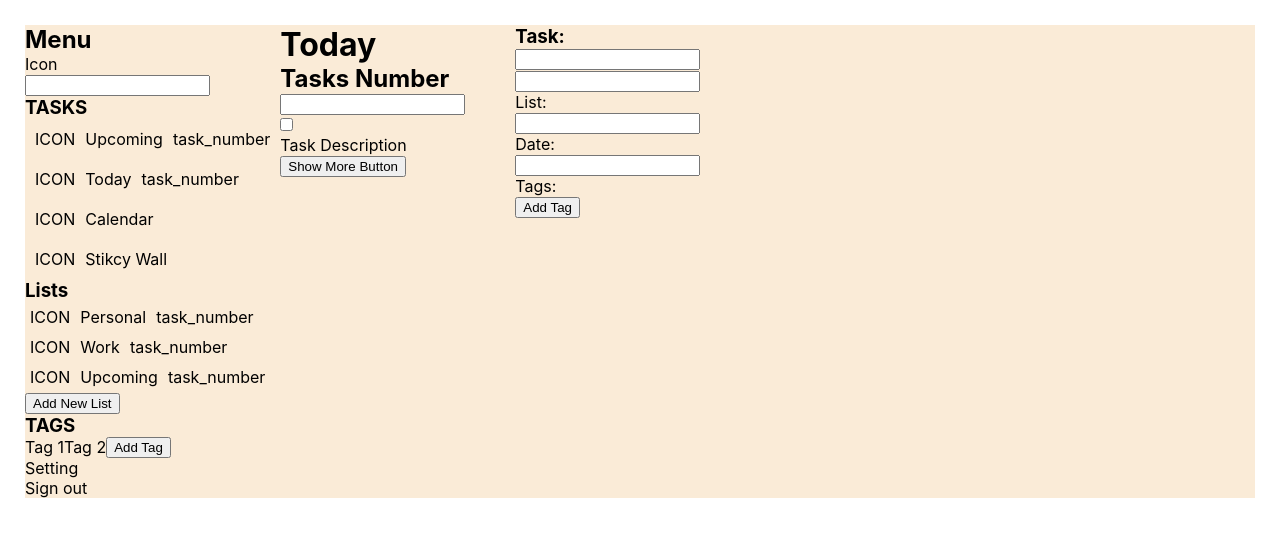
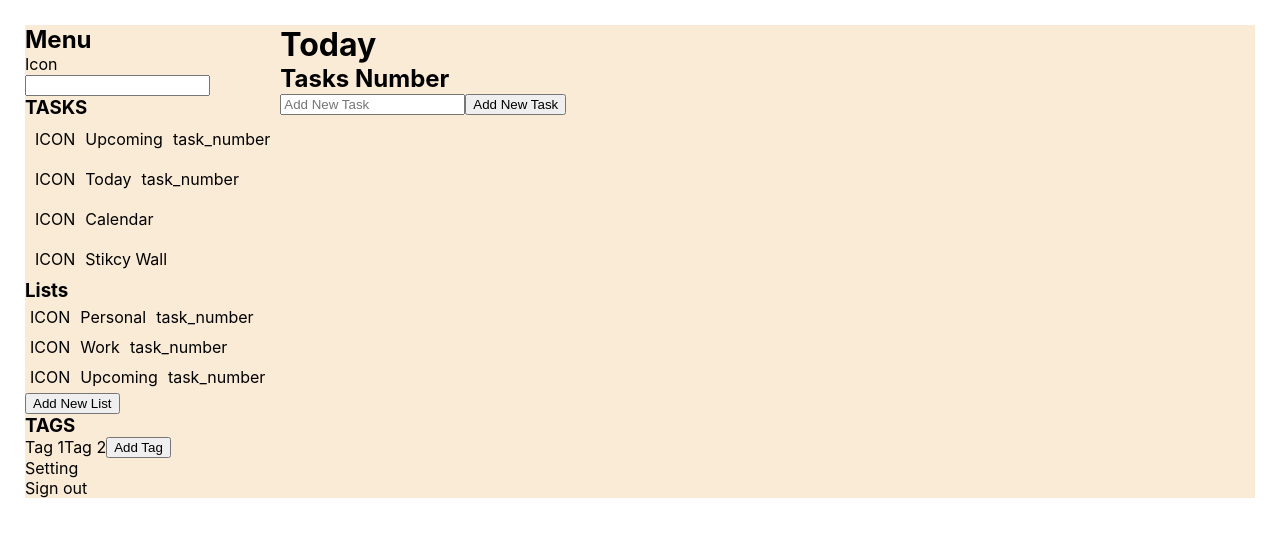
Before and after one commit to void0xf/ProductivityApp, a React (Create React App) app: page / in a window 1280 px wide. Shown: the top 536 px of the page. Built offline with nearby package versions, Linux system fonts and the light colour scheme.

Commit message:
Added basic task functionality

```diff
--- a/src/App.js
+++ b/src/App.js
@@ -2,14 +2,18 @@ import './App.css';
 import MenuBar from './components/menu-bar/menu-bar.component';
 import TaskBar from './components/task-bar/task-bar.component';
 import TaskInfoBar from './components/task-info-bar/task-info-bar.component';
+import { TaskProvider, useTaskContext } from './contexts/tasks.context';
 
 
 function App() {
+  const { state, dispatch } = useTaskContext();
+
+
   return (
     <div className="app">
-     <MenuBar/>
-      <TaskBar />
-      <TaskInfoBar />
+      <MenuBar />
+        <TaskBar />
+      {state.isTaskTabOpen && <TaskInfoBar />}
     </div>
   );
 }
--- a/src/components/task-bar/new-task-button/new-task-button.component.jsx
+++ b/src/components/task-bar/new-task-button/new-task-button.component.jsx
@@ -1,11 +1,48 @@
-import React from 'react'
+import React, { useContext, useEffect, useState } from 'react'
+import { useTaskContext } from '../../../contexts/tasks.context';
+
 
 const NewTaskButton = () => {
+  const { state, dispatch } = useTaskContext();
+  const [inputValue, setInputValue] = useState('');
+
+  const handleInputChange = (e) => {
+    setInputValue(e.target.value);
+  };
+
+
+  const addnewtask = () => {
+    const newTask = {
+      id: 1,
+      taskName: inputValue,
+      description: '',
+      date: '',
+      type: '',
+      tags: [],
+    };
+
+
+    dispatch({ type: 'ADD_TASK', payload: newTask });
+  };
+
+  useEffect(() => {
+    console.log(state.isTaskTabOpen)
+  }, [state])
+
   return (
     <div>
-      <input type="Search" />
+      <input
+        type="text"
+        value={inputValue}
+        onChange={(e) => setInputValue(e.target.value)}
+        placeholder='Add New Task'
+      />
+
+      <button type="button" onClick={addnewtask}>
+        Add New Task
+      </button>
     </div>
-  )
+  );
 }
 
-export default NewTaskButton
+export default NewTaskButton;
--- a/src/components/task-bar/task-bar.component.jsx
+++ b/src/components/task-bar/task-bar.component.jsx
@@ -1,8 +1,15 @@
-import React from 'react'
+import React, { useEffect, useState } from 'react'
 import NewTaskButton from './new-task-button/new-task-button.component';
-
+import { useTaskContext } from '../../contexts/tasks.context';
+import TaskInfoBar from '../task-info-bar/task-info-bar.component';
 
 const TaskBar = () => {
+  const { state, dispatch } = useTaskContext();
+
+  const handleOpenTaskTab = () => {
+    dispatch({ type: 'OPEN_TASK_TAB' });
+  };
+
   return (
     <div className='task-bar'>
       <div className='heading'>
@@ -11,12 +18,15 @@ const TaskBar = () => {
       </div>
 
       <NewTaskButton />
+      {state.tasks.map((task) => (
+      <div className='current-task' key={task.id}>
+      <input type="checkbox" />
+      <p>{task.taskName}</p>
+      <button onClick={handleOpenTaskTab}>Show More Button</button>
+      </div>
+    ))}
 
-      <div className='current-task'>
-        <input type="checkbox" />
-        <p>Task Description</p>
-        <button>Show More Button</button>
-      </div>
+
     </div>
   )
 }
--- /dev/null
+++ b/src/contexts/tasks.context.jsx
@@ -0,0 +1,48 @@
+import { createContext, useReducer, useState, useContext} from "react";
+
+export const TasksContext = createContext();
+
+const initialState = {
+  tasks: [],
+  isTaskTabOpen: false,
+};
+
+// const taskInformation = {
+//   taskName,
+//   description,
+//   date,
+//   type,
+//   tags,
+// }
+
+const taskReducer = (state, action) => {
+  switch(action.type) {
+    case 'ADD_TASK':
+    return{
+      ...state,
+      tasks:[...state.tasks, action.payload]
+    }
+    case 'OPEN_TASK_TAB':
+      return{
+        ...state,
+        isTaskTabOpen: !state.isTaskTabOpen
+      }
+    default:
+      return state;
+  }
+
+}
+
+export const TaskProvider = ({children}) => {
+  const[state, dispatch] = useReducer(taskReducer, initialState);
+
+  return (
+    <TasksContext.Provider value={ { state, dispatch }}>
+      {children}
+    </TasksContext.Provider>
+  )
+}
+
+export function useTaskContext() {
+  return useContext(TasksContext);
+}
--- a/src/index.js
+++ b/src/index.js
@@ -3,11 +3,14 @@ import ReactDOM from 'react-dom/client';
 import './index.css';
 import App from './App';
 import reportWebVitals from './reportWebVitals';
+import { TaskProvider } from './contexts/tasks.context';
 
 const root = ReactDOM.createRoot(document.getElementById('root'));
 root.render(
   <React.StrictMode>
-    <App />
+    <TaskProvider>
+      <App />
+    </TaskProvider>
   </React.StrictMode>
 );
 
```
